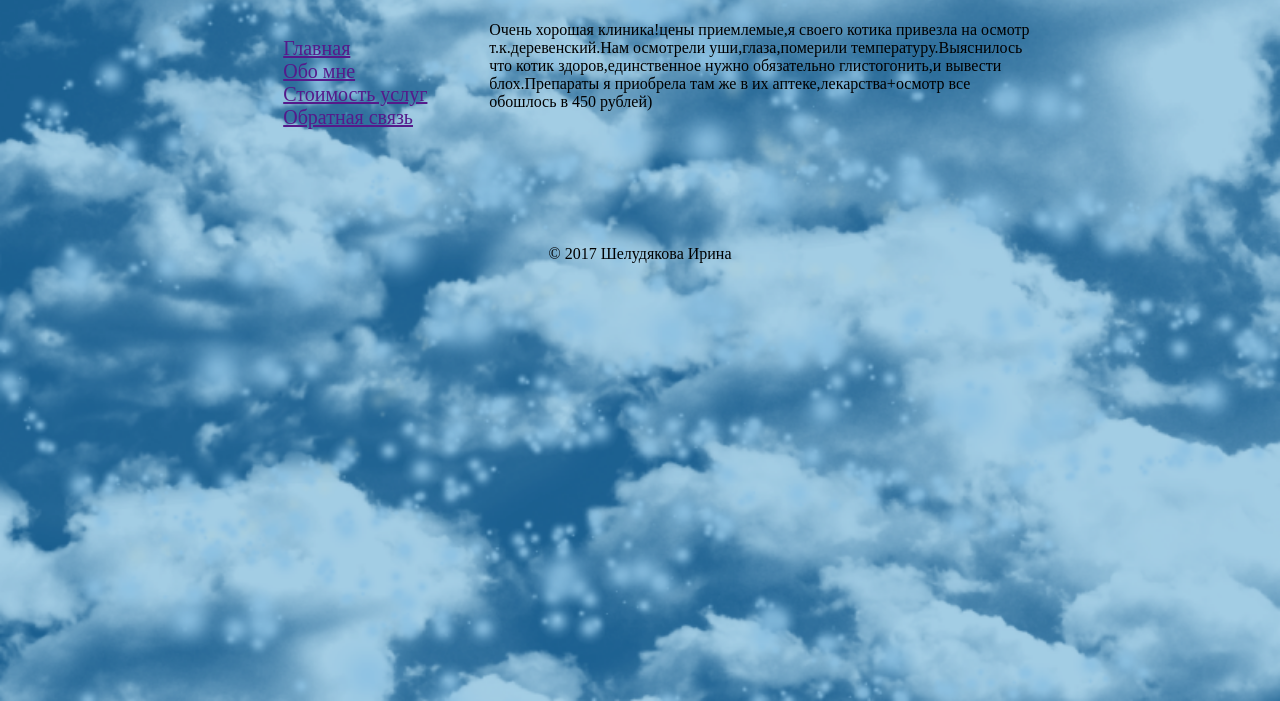
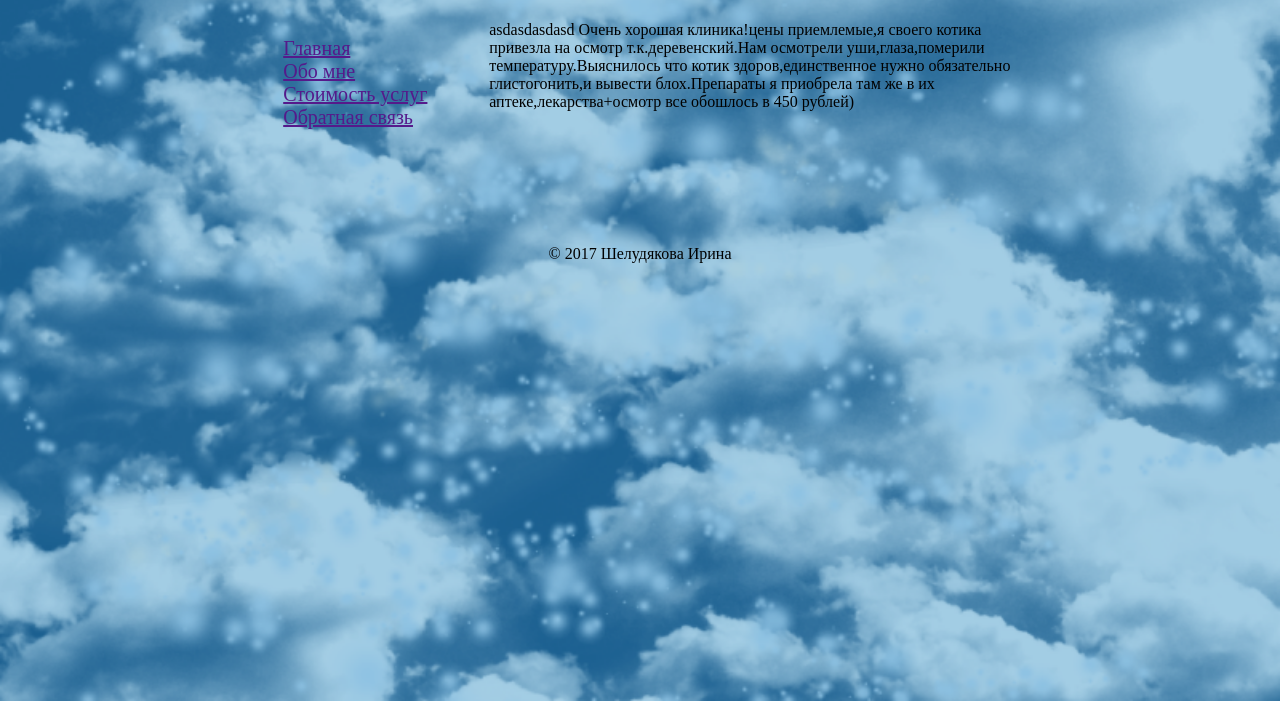
Before and after one commit to Immelstorunn/Photographer, a plain HTML site: page index.html in a window 1280 px wide. Shown: the part 99-800 px from the top of the page. Drawn offline with Linux system fonts and the light colour scheme.

Commit message:
Update index.html

```diff
--- a/index.html
+++ b/index.html
@@ -27,6 +27,8 @@
             </ul>
         </div>
         <div class="right-column">
+
+            asdasdasdasd
             Очень хорошая клиника!цены приемлемые,я своего котика привезла на осмотр т.к.деревенский.Нам осмотрели уши,глаза,померили температуру.Выяснилось что котик здоров,единственное нужно обязательно глистогонить,и вывести блох.Препараты я приобрела там же в их аптеке,лекарства+осмотр все обошлось в 450 рублей)
 
         </div>
```
